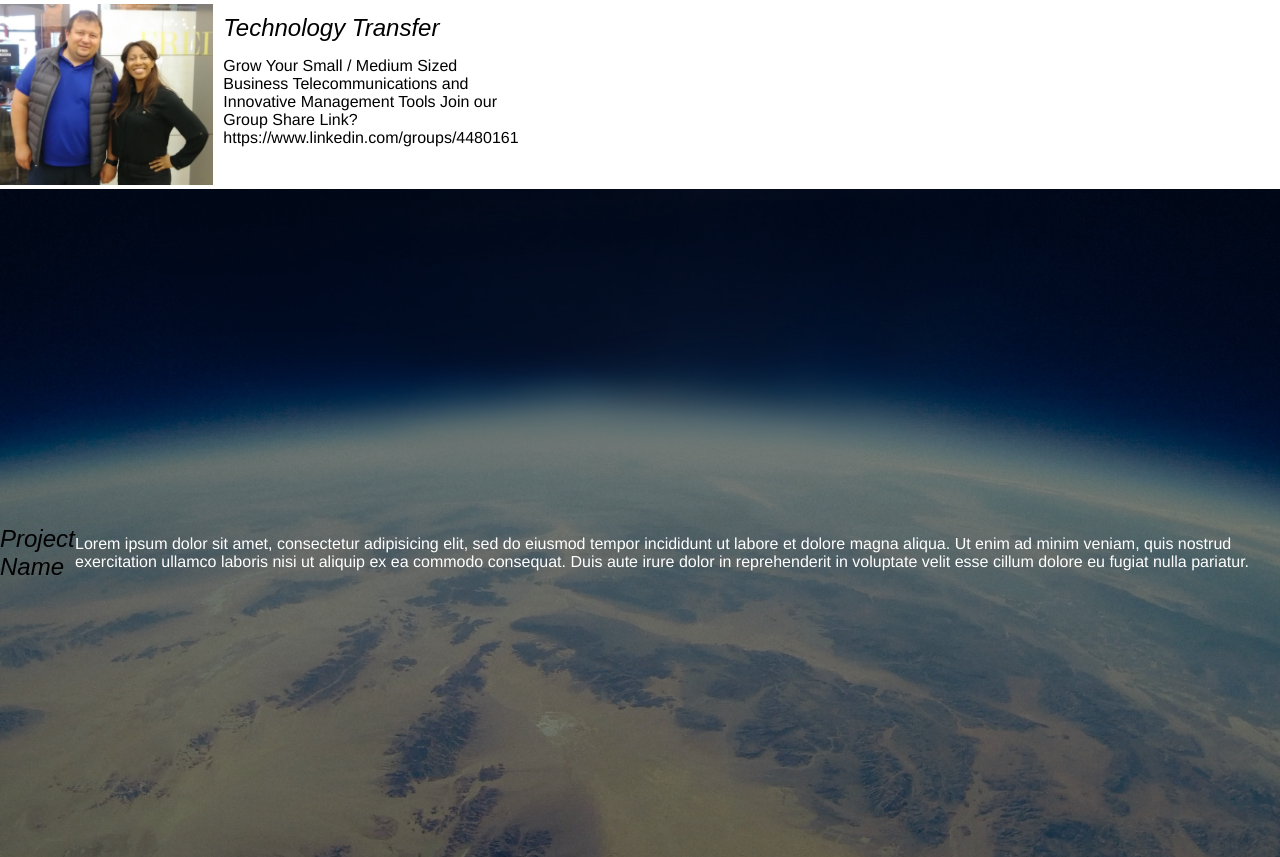
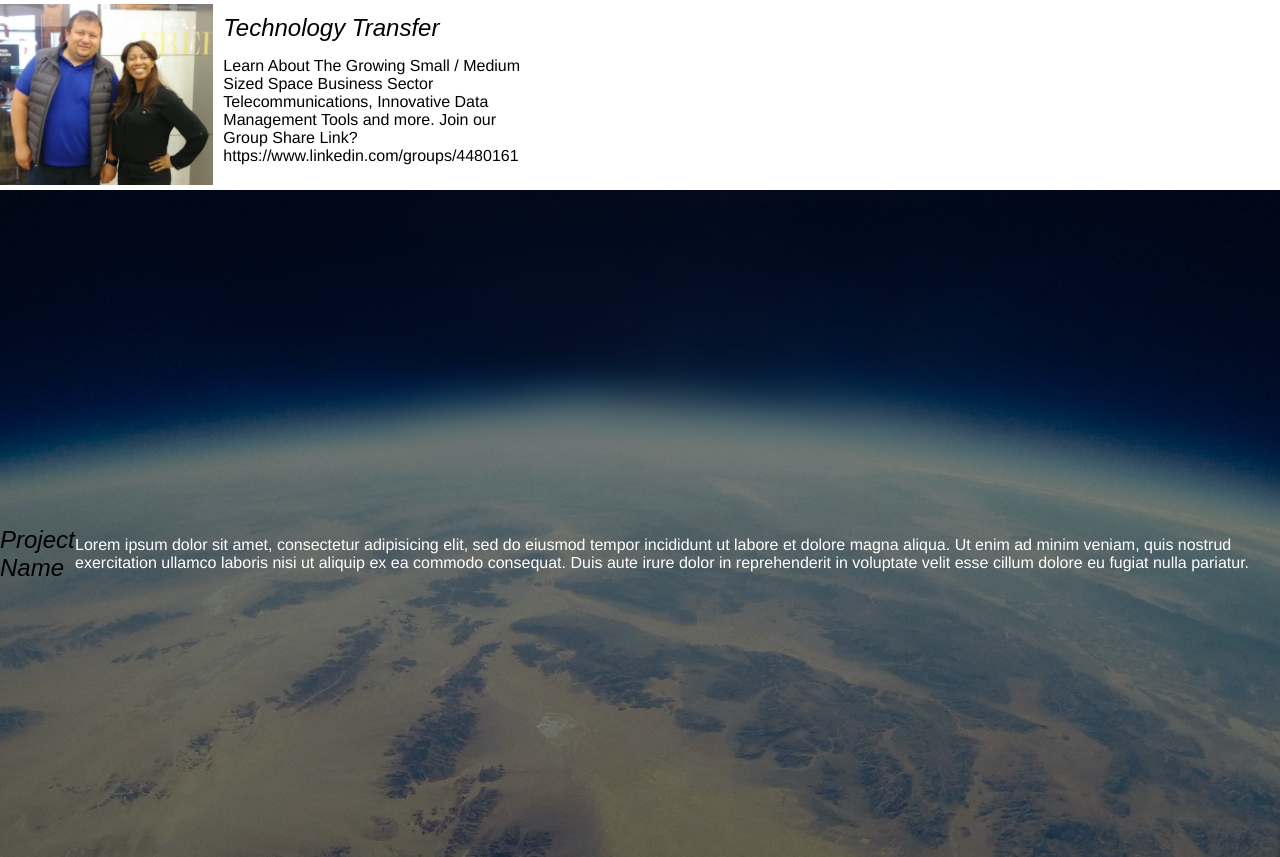
Before and after one commit to TVHM/final, a plain HTML site: page index.html in a window 1280 px wide. Shown: the part 1607-2464 px from the top of the page. Drawn offline with nearby package versions, Linux system fonts and the light colour scheme; a web font is replaced by a local one.

Commit message:
Update index.html

```diff
--- a/index.html
+++ b/index.html
@@ -202,8 +202,8 @@
 			</div>
 			<div class="c50 p10">
 				<h2>Technology Transfer</h2>
-				<p>Grow Your Small / Medium Sized Business
-                                  Telecommunications and Innovative Management Tools
+				<p>Learn About The Growing Small / Medium Sized Space Business Sector
+                                  Telecommunications, Innovative Data Management Tools and more.
 				      Join our Group Share Link?  https://www.linkedin.com/groups/4480161</p>
 			</div>
 		</div></div>
```
